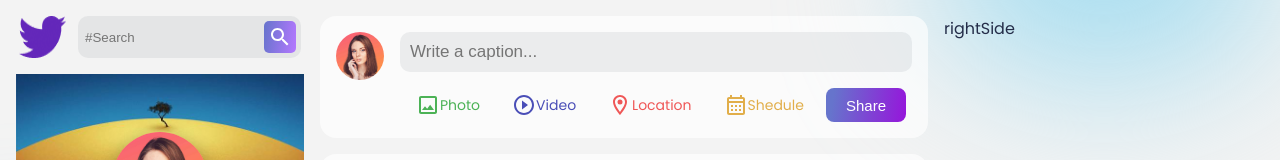
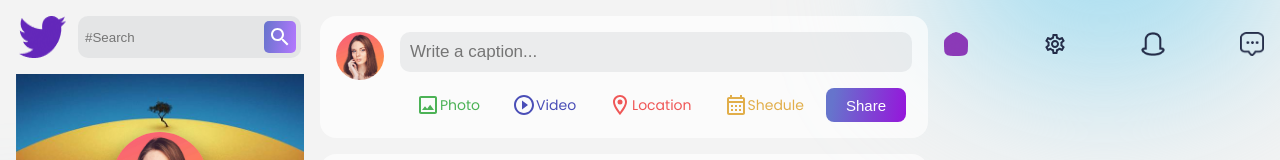
Before and after one commit to ngud-119/Social-Web-App-Mern-Stack, a React (Create React App) app in the folder client/: page / in a window 1280 px wide. Shown: the top 160 px of the page. Built offline with nearby package versions, Linux system fonts and the light colour scheme.

Commit message:
added NavIcons

```diff
--- /dev/null
+++ b/client/src/Components/RightSide/RightSide.css
@@ -0,0 +1,16 @@
+.RightSide{
+    display: flex;
+    flex-direction: column;
+    gap: 2rem;
+}
+
+.navIcons{
+    margin-top: 1rem;
+    display: flex;
+    justify-content: space-between;
+}
+
+.navIcons > img {
+    width: 1.5rem;
+    height: 1.5rem;
+}
--- /dev/null
+++ b/client/src/Components/RightSide/RightSide.js
@@ -0,0 +1,21 @@
+import React from 'react';
+import './RightSide.css';
+import Home from '../../Img/home.png';
+import SettingsOutlinedIcon from '@mui/icons-material/SettingsOutlined';
+import Noti from '../../Img/noti.png';
+import Comment from '../../Img/comment.png';
+
+const RightSide = () => {
+    return (
+        <div className='RightSide'>
+            <div className="navIcons">
+                <img src={Home} alt="" />
+                <SettingsOutlinedIcon />
+                <img src={Noti} alt="" />
+                <img src={Comment} alt="" />
+            </div>
+        </div>
+    )
+}
+
+export default RightSide
--- a/client/src/Pages/home/Home.js
+++ b/client/src/Pages/home/Home.js
@@ -2,13 +2,14 @@ import React from 'react'
 import './Home.css'
 import ProfileSide from '../../Components/profileSide/ProfileSide'
 import PostSide from '../../Components/PostSide/PostSide'
+import RightSide from '../../Components/RightSide/RightSide'
 
 const Home = () => {
   return (
     <div className="Home">
         <ProfileSide />
         <PostSide />
-        <div className="rightSide">rightSide</div>
+        <RightSide />
     </div>
   )
 }
```
Also changed, not shown: client/src/Img/home.png (added), client/src/Img/noti.png (added).
